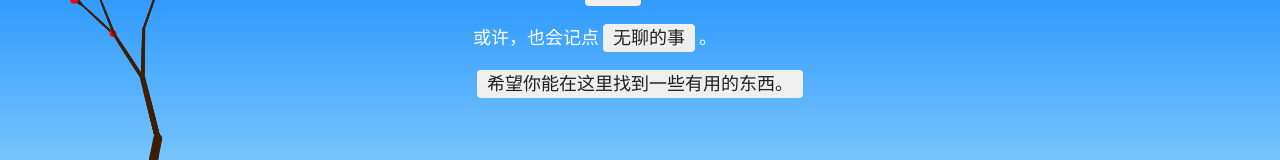
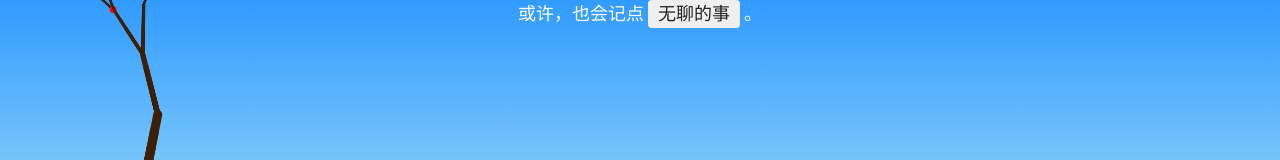
Before and after one commit to Dchih/blog, a Vue app: page / in a window 1280 px wide. Shown: the part 362-522 px from the top of the page. Built offline with nearby package versions, Linux system fonts and the light colour scheme.

Commit message:
test for cache & auto reload 3

```diff
--- a/package.json
+++ b/package.json
@@ -15,6 +15,7 @@
   },
   "dependencies": {
     "dayjs": "^1.11.13",
+    "element-plus": "^2.8.1",
     "pinia": "^2.1.7",
     "vue": "^3.4.29",
     "vue-router": "^4.3.3"
--- a/src/main.ts
+++ b/src/main.ts
@@ -1,5 +1,8 @@
 import "@/assets/common.css";
 import "@/assets/animations.css";
+
+import ElementPlus from 'element-plus'
+import 'element-plus/dist/index.css'
 
 import { createApp } from "vue";
 import { createPinia } from "pinia";
@@ -11,6 +14,7 @@ import "virtual:uno.css";
 
 const app = createApp(App);
 
+app.use(ElementPlus)
 app.use(createPinia());
 app.use(router);
 
--- a/src/views/homepage.vue
+++ b/src/views/homepage.vue
@@ -29,7 +29,6 @@ onMounted(() => {
         <p>这里会有一些<router-link to="/content/technics">技术分享</router-link>。</p>
         <p>偶尔会有几篇<router-link to="/content/reflections">随想</router-link>。</p>
         <p>或许，也会记点<router-link to="content/boring-things">无聊的事</router-link>。</p>
-        <p><router-link to="/content/mirror">希望你能在这里找到一些有用的东西。</router-link></p>
       </section>
     </div>
     <footer class="h-30vh w-full slow-to-top"></footer>
```
Also changed, not shown: 1 other file (tests, documents, lock files or other folders).
